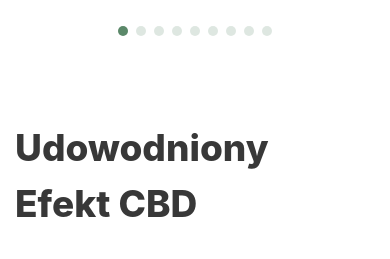
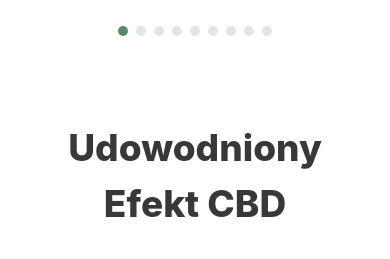
Before and after one commit to ilyawebdevelop/DaryaKhudziakova, a plain HTML site: page index.html in a window 390 px wide. Shown: the part 2440-2699 px from the top of the page. Drawn offline with nearby package versions, Linux system fonts and the light colour scheme; files that its build step writes are made by us from their sources.

Commit message:
title-center

```diff
--- a/исходники/src/scss/components/services.scss
+++ b/исходники/src/scss/components/services.scss
@@ -18,6 +18,9 @@
     }
     @media (max-width: 575px) {
       margin-bottom: 30px;
+      margin-left: auto;
+      margin-right: auto;
+      text-align: center;
     }
   }
   &__list {
```
